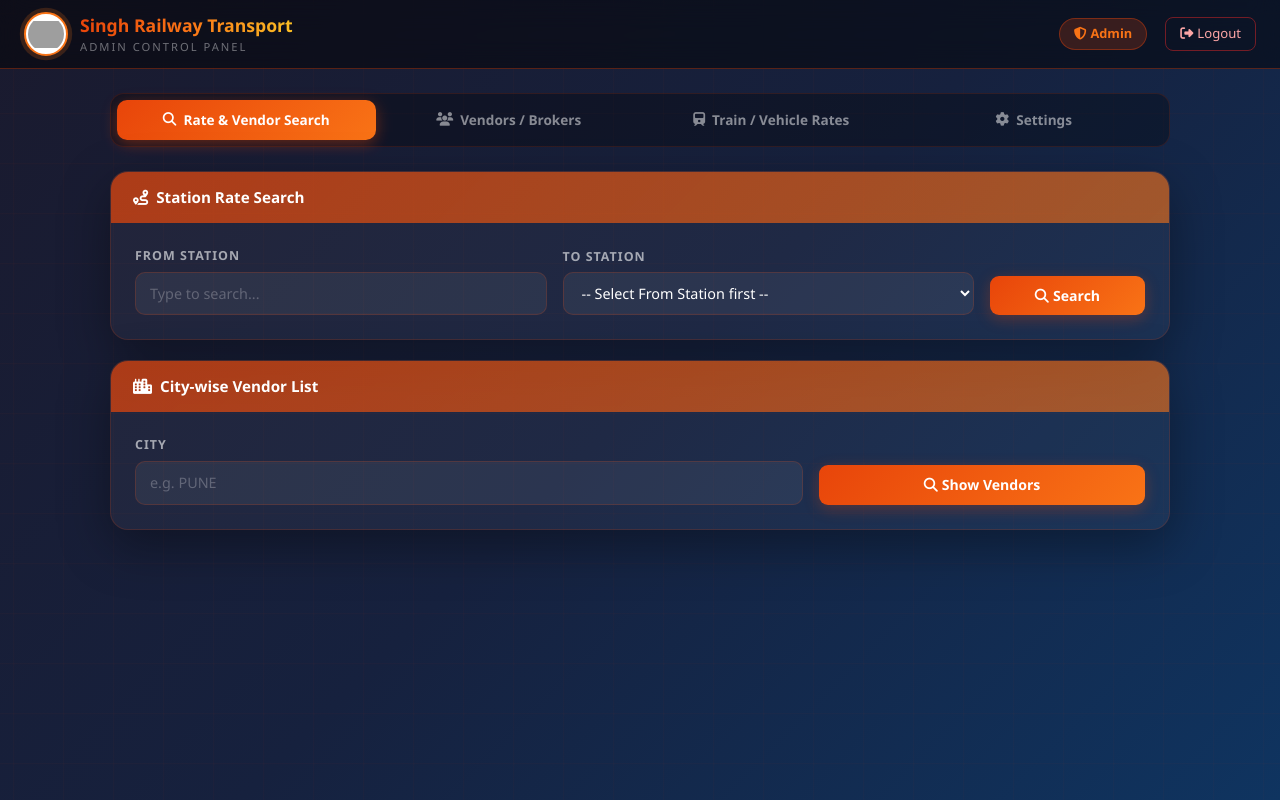
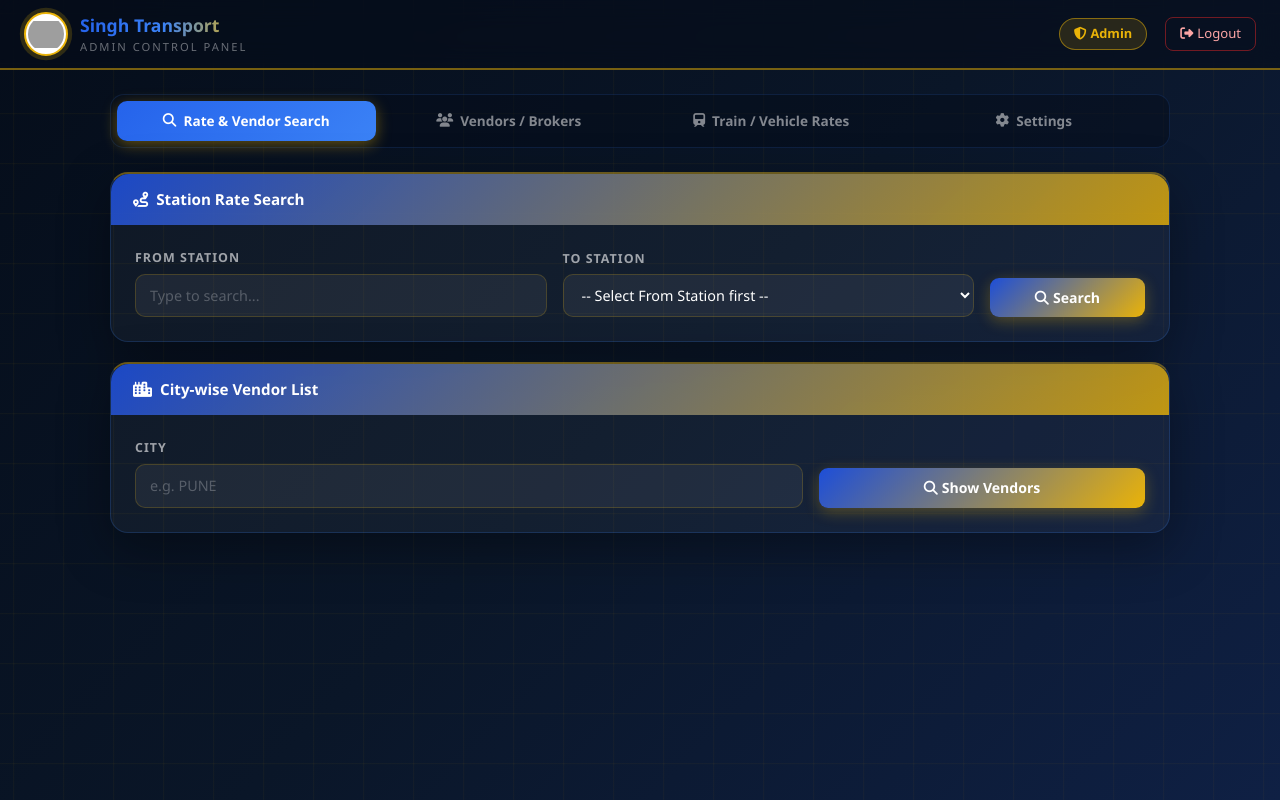
Before and after one commit to Prakash16203/railway-rate-card, a Flask app: page /admin in a window 1280 px wide. Run offline with Flask 3, Linux system fonts and the light colour scheme; the visitor is signed in with stand-in values (Sample User, id 1); data that the repository does not hold is empty; grey boxes are pictures that could not be loaded.

Commit message:
admin.html

```diff
--- a/templates/admin.html
+++ b/templates/admin.html
@@ -9,30 +9,30 @@
         * { box-sizing: border-box; }
         body {
             min-height: 100vh;
-            background: linear-gradient(135deg, #1a1a2e 0%, #16213e 50%, #0f3460 100%);
+            background: linear-gradient(135deg, #050d1a 0%, #0a1628 50%, #0f2044 100%);
             font-family: 'Segoe UI', sans-serif; color: #fff;
         }
         body::before {
             content: ''; position: fixed; top: 0; left: 0; width: 100%; height: 100%;
-            background-image: linear-gradient(rgba(232,69,10,0.04) 1px, transparent 1px), linear-gradient(90deg, rgba(232,69,10,0.04) 1px, transparent 1px);
+            background-image: linear-gradient(rgba(234,179,8,0.05) 1px, transparent 1px), linear-gradient(90deg, rgba(234,179,8,0.05) 1px, transparent 1px);
             background-size: 50px 50px; animation: grid-move 25s linear infinite; pointer-events: none; z-index: 0;
         }
         @keyframes grid-move { 0% { background-position: 0 0; } 100% { background-position: 50px 50px; } }
 
         .top-header {
             position: relative; z-index: 100;
-            background: rgba(0,0,0,0.45); backdrop-filter: blur(14px);
-            border-bottom: 1px solid rgba(232,69,10,0.35);
+            background: rgba(5,13,26,0.6); backdrop-filter: blur(14px);
+            border-bottom: 2px solid rgba(234,179,8,0.5);
             padding: 12px 24px; display: flex; align-items: center; justify-content: space-between;
             animation: slide-down 0.5s ease both;
         }
         @keyframes slide-down { from { transform: translateY(-60px); opacity: 0; } to { transform: translateY(0); opacity: 1; } }
         .header-brand { display: flex; align-items: center; gap: 12px; }
-        .header-logo { width: 44px; height: 44px; border-radius: 50%; object-fit: contain; background: #fff; padding: 2px; border: 2px solid #f97316; animation: logo-pulse 2.5s ease infinite; }
-        @keyframes logo-pulse { 0%,100% { box-shadow: 0 0 0 0 rgba(249,115,22,0.4); } 50% { box-shadow: 0 0 0 8px rgba(249,115,22,0); } }
-        .header-title { font-size: 1.1rem; font-weight: 700; background: linear-gradient(90deg, #e8450a, #f97316, #fbbf24); -webkit-background-clip: text; -webkit-text-fill-color: transparent; background-clip: text; }
+        .header-logo { width: 44px; height: 44px; border-radius: 50%; object-fit: contain; background: #fff; padding: 2px; border: 2px solid #eab308; animation: logo-pulse 2.5s ease infinite; }
+        @keyframes logo-pulse { 0%,100% { box-shadow: 0 0 0 0 rgba(234,179,8,0.4); } 50% { box-shadow: 0 0 0 8px rgba(249,115,22,0); } }
+        .header-title { font-size: 1.1rem; font-weight: 700; background: linear-gradient(90deg, #2563eb, #3b82f6, #eab308); -webkit-background-clip: text; -webkit-text-fill-color: transparent; background-clip: text; }
         .header-subtitle { font-size: 0.7rem; color: rgba(255,255,255,0.4); letter-spacing: 2px; text-transform: uppercase; }
-        .badge-admin { background: rgba(232,69,10,0.2); border: 1px solid rgba(232,69,10,0.4); color: #f97316; border-radius: 20px; padding: 5px 14px; font-size: 0.8rem; font-weight: 600; }
+        .badge-admin { background: rgba(234,179,8,0.15); border: 1px solid rgba(234,179,8,0.5); color: #eab308; border-radius: 20px; padding: 5px 14px; font-size: 0.8rem; font-weight: 600; }
         .btn-logout { background: transparent; border: 1px solid rgba(220,38,38,0.5); color: #fca5a5; border-radius: 8px; padding: 6px 14px; font-size: 0.82rem; text-decoration: none; transition: all 0.3s; margin-left: 10px; }
         .btn-logout:hover { background: rgba(220,38,38,0.2); color: #fff; border-color: #ef4444; }
 
@@ -40,41 +40,41 @@
         @keyframes fade-up { from { opacity: 0; transform: translateY(30px); } to { opacity: 1; transform: translateY(0); } }
 
         /* Tabs */
-        .tab-nav { display: flex; gap: 4px; margin-bottom: 24px; background: rgba(0,0,0,0.3); border: 1px solid rgba(232,69,10,0.15); border-radius: 14px; padding: 6px; flex-wrap: wrap; }
+        .tab-nav { display: flex; gap: 4px; margin-bottom: 24px; background: rgba(5,13,26,0.45); border: 1px solid rgba(59,130,246,0.15); border-radius: 14px; padding: 6px; flex-wrap: wrap; }
         .tab-nav a { flex: 1; min-width: 140px; display: flex; align-items: center; justify-content: center; gap: 7px; padding: 10px 16px; border-radius: 10px; font-size: 0.85rem; font-weight: 600; text-decoration: none; color: rgba(255,255,255,0.5); transition: all 0.3s; white-space: nowrap; }
-        .tab-nav a:hover { color: rgba(255,255,255,0.85); background: rgba(232,69,10,0.1); }
-        .tab-nav a.active { background: linear-gradient(135deg, #e8450a, #f97316); color: #fff; box-shadow: 0 4px 15px rgba(232,69,10,0.4); }
+        .tab-nav a:hover { color: rgba(255,255,255,0.85); background: rgba(234,179,8,0.12); }
+        .tab-nav a.active { background: linear-gradient(135deg, #2563eb, #3b82f6); color: #fff; box-shadow: 0 4px 15px rgba(234,179,8,0.4); }
 
         /* Alerts */
         .alert-success-custom { background: rgba(34,197,94,0.1); border: 1px solid rgba(34,197,94,0.35); color: #86efac; border-radius: 12px; padding: 12px 16px; font-size: 0.9rem; margin-bottom: 16px; }
         .alert-danger-custom { background: rgba(220,38,38,0.1); border: 1px solid rgba(220,38,38,0.35); color: #fca5a5; border-radius: 12px; padding: 12px 16px; font-size: 0.9rem; margin-bottom: 16px; }
-        .alert-warn-custom { background: rgba(217,119,6,0.1); border: 1px solid rgba(217,119,6,0.35); color: #fcd34d; border-radius: 10px; padding: 10px 14px; font-size: 0.85rem; }
+        .alert-warn-custom { background: rgba(217,119,6,0.1); border: 1px solid rgba(217,119,6,0.35); color: #fde047; border-radius: 10px; padding: 10px 14px; font-size: 0.85rem; }
 
         /* Panel cards */
-        .panel-card { background: rgba(255,255,255,0.04); backdrop-filter: blur(14px); border: 1px solid rgba(232,69,10,0.18); border-radius: 18px; overflow: hidden; margin-bottom: 20px; box-shadow: 0 16px 50px rgba(0,0,0,0.35); animation: fade-up 0.4s ease both; }
-        .panel-card-header { background: linear-gradient(135deg, rgba(232,69,10,0.7), rgba(249,115,22,0.6)); padding: 14px 22px; display: flex; align-items: center; justify-content: space-between; font-size: 0.95rem; font-weight: 600; }
+        .panel-card { background: rgba(255,255,255,0.04); backdrop-filter: blur(14px); border: 1px solid rgba(59,130,246,0.2); border-top: 2px solid rgba(234,179,8,0.4); border-radius: 18px; overflow: visible; margin-bottom: 20px; box-shadow: 0 16px 50px rgba(0,0,0,0.35); animation: fade-up 0.4s ease both; }
+        .panel-card-header { background: linear-gradient(135deg, rgba(29,78,216,0.9), rgba(234,179,8,0.8)); padding: 14px 22px; display: flex; align-items: center; justify-content: space-between; font-size: 0.95rem; font-weight: 600; border-radius: 18px 18px 0 0; }
         .panel-card-body { padding: 24px; }
 
         /* Form elements */
         .form-label-custom { color: rgba(255,255,255,0.6); font-size: 0.78rem; font-weight: 600; letter-spacing: 1px; text-transform: uppercase; margin-bottom: 6px; display: block; }
-        .form-control-custom, .form-select-custom { width: 100%; background: rgba(255,255,255,0.06); border: 1px solid rgba(232,69,10,0.2); border-radius: 10px; color: #fff; padding: 10px 14px; font-size: 0.9rem; transition: all 0.3s; outline: none; }
+        .form-control-custom, .form-select-custom { width: 100%; background: rgba(255,255,255,0.06); border: 1px solid rgba(234,179,8,0.2); border-radius: 10px; color: #fff; padding: 10px 14px; font-size: 0.9rem; transition: all 0.3s; outline: none; }
         textarea.form-control-custom { resize: vertical; }
         .form-control-custom::placeholder { color: rgba(255,255,255,0.25); }
-        .form-control-custom:focus, .form-select-custom:focus { border-color: #f97316; background: rgba(255,255,255,0.09); box-shadow: 0 0 0 3px rgba(249,115,22,0.2); color: #fff; }
-        .form-select-custom option { background: #1a1a2e; color: #fff; }
+        .form-control-custom:focus, .form-select-custom:focus { border-color: #3b82f6; background: rgba(255,255,255,0.09); box-shadow: 0 0 0 3px rgba(234,179,8,0.2); color: #fff; }
+        .form-select-custom option { background: #050d1a; color: #fff; }
 
         /* Autocomplete */
         .autocomplete-wrapper { position: relative; }
-        .autocomplete-list { position: absolute; z-index: 1000; background: #1e2a45; border: 1px solid rgba(232,69,10,0.4); border-top: none; width: 100%; max-height: 200px; overflow-y: auto; border-radius: 0 0 10px 10px; box-shadow: 0 8px 20px rgba(0,0,0,0.4); }
+        .autocomplete-list { position: absolute; z-index: 9999; background: #0a1e3d; border: 1px solid rgba(234,179,8,0.4); border-top: none; width: 100%; max-height: 200px; overflow-y: auto; border-radius: 0 0 10px 10px; box-shadow: 0 8px 20px rgba(5,13,26,0.55); }
         .autocomplete-list div { padding: 9px 14px; cursor: pointer; font-size: 0.9rem; color: rgba(255,255,255,0.8); border-bottom: 1px solid rgba(255,255,255,0.05); transition: background 0.2s; }
-        .autocomplete-list div:hover, .autocomplete-list div.active { background: linear-gradient(90deg, rgba(232,69,10,0.5), rgba(249,115,22,0.4)); color: #fff; }
+        .autocomplete-list div:hover, .autocomplete-list div.active { background: linear-gradient(90deg, rgba(234,179,8,0.5), rgba(234,179,8,0.4)); color: #fff; }
 
         /* Buttons */
-        .btn-primary-custom { background: linear-gradient(135deg, #e8450a, #f97316); border: none; border-radius: 9px; color: #fff; padding: 9px 22px; font-size: 0.88rem; font-weight: 600; cursor: pointer; transition: all 0.3s; box-shadow: 0 4px 15px rgba(232,69,10,0.3); }
-        .btn-primary-custom:hover { transform: translateY(-1px); box-shadow: 0 6px 20px rgba(232,69,10,0.5); }
-        .btn-success-custom { background: linear-gradient(135deg, #059669, #10b981); border: none; border-radius: 9px; color: #fff; padding: 9px 22px; font-size: 0.88rem; font-weight: 600; cursor: pointer; transition: all 0.3s; box-shadow: 0 4px 12px rgba(16,185,129,0.3); text-decoration: none; display: inline-block; }
-        .btn-success-custom:hover { transform: translateY(-1px); box-shadow: 0 6px 18px rgba(16,185,129,0.5); color: #fff; }
-        .btn-warning-custom { background: linear-gradient(135deg, #d97706, #f59e0b); border: none; border-radius: 7px; color: #fff; padding: 5px 14px; font-size: 0.8rem; font-weight: 600; cursor: pointer; transition: all 0.3s; text-decoration: none; display: inline-block; }
+        .btn-primary-custom { background: linear-gradient(135deg, #1d4ed8, #eab308); border: none; border-radius: 9px; color: #fff; padding: 9px 22px; font-size: 0.88rem; font-weight: 600; cursor: pointer; transition: all 0.3s; box-shadow: 0 4px 15px rgba(234,179,8,0.3); }
+        .btn-primary-custom:hover { transform: translateY(-1px); box-shadow: 0 6px 20px rgba(234,179,8,0.5); }
+        .btn-success-custom { background: linear-gradient(135deg, #1d4ed8, #3b82f6); border: none; border-radius: 9px; color: #fff; padding: 9px 22px; font-size: 0.88rem; font-weight: 600; cursor: pointer; transition: all 0.3s; box-shadow: 0 4px 12px rgba(59,130,246,0.3); text-decoration: none; display: inline-block; }
+        .btn-success-custom:hover { transform: translateY(-1px); box-shadow: 0 6px 18px rgba(59,130,246,0.5); color: #fff; }
+        .btn-warning-custom { background: linear-gradient(135deg, #ca8a04, #eab308); border: none; border-radius: 7px; color: #fff; padding: 5px 14px; font-size: 0.8rem; font-weight: 600; cursor: pointer; transition: all 0.3s; text-decoration: none; display: inline-block; }
         .btn-warning-custom:hover { transform: translateY(-1px); color: #fff; }
         .btn-danger-custom { background: linear-gradient(135deg, #dc2626, #ef4444); border: none; border-radius: 7px; color: #fff; padding: 5px 14px; font-size: 0.8rem; font-weight: 600; cursor: pointer; transition: all 0.3s; text-decoration: none; display: inline-block; margin-left: 4px; }
         .btn-danger-custom:hover { transform: translateY(-1px); color: #fff; }
@@ -105,7 +105,7 @@
     <div class="header-brand">
         <img src="{{ url_for('static', filename='Singh_logo.PNG') }}" alt="Logo" class="header-logo">
         <div>
-            <div class="header-title">Singh Railway Transport</div>
+            <div class="header-title">Singh Transport</div>
             <div class="header-subtitle">Admin Control Panel</div>
         </div>
     </div>
```
Also changed, not shown: other parts of templates/admin.html (+12 -12 lines).
